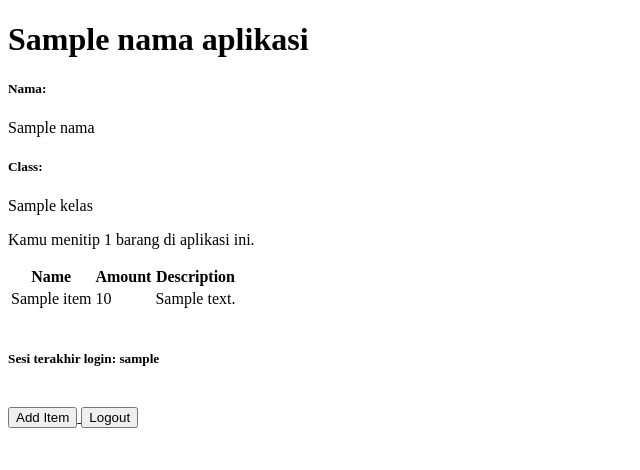
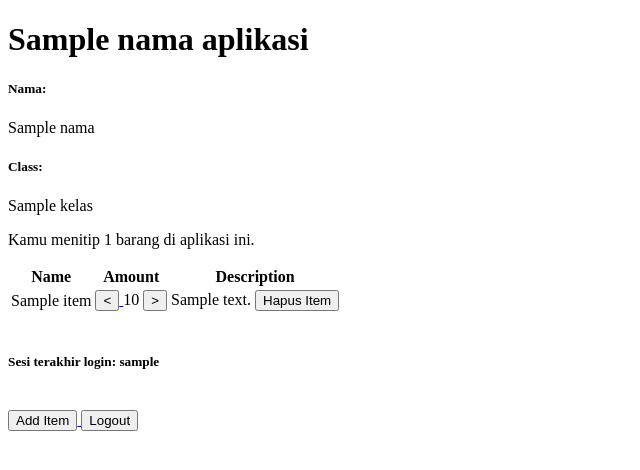
Before and after one commit to febrian-irv/nitip-barang, a Django app: template main/templates/main.html in a window 1280 px wide. Shown: the top 470 px of the page, without its empty margins (0-640 px from the left). Run offline with Django 4.2, Linux system fonts and the light colour scheme; tables that the repository leaves empty hold one stand-in row (values such as "Sample post"); the template is opened without the code that fills it: values that come from a table or form of the project are taken from there, most other values are stand-ins (such as "Sample title", 1, 10 or a date in 2020).

Commit message:
Selesai implementasi soal bonus tugas 4

```diff
--- a/main/templates/main.html
+++ b/main/templates/main.html
@@ -21,8 +21,27 @@
     {% for item in items %}
         <tr>
             <td>{{item.name}}</td>
-            <td>{{item.amount}}</td>
-            <td>{{item.description}}</td>
+            <td>
+            <a href="{% url 'main:substract_amount' item.id %}">
+                <button>
+                    &lt;
+                </button>
+            </a>
+            {{item.amount}}
+            <a href="{% url 'main:add_amount' item.id %}">
+                <button>
+                    &gt;
+                </button>
+            </a>
+            </td>
+            <td>
+                {{item.description}}
+                <a href="{% url 'main:delete_item' item.id %}">
+                    <button>
+                        Hapus Item
+                    </button>
+                </a>
+            </td>
         </tr>
     {% endfor %}
 </table>
--- a/main/urls.py
+++ b/main/urls.py
@@ -1,5 +1,5 @@
 from django.urls import path
-from main.views import show_main, add_item, show_xml, show_json, show_xml_by_id, show_json_by_id, register, login_user, logout_user
+from main.views import show_main, add_item, show_xml, show_json, show_xml_by_id, show_json_by_id, register, login_user, logout_user, add_amount, substract_amount, delete_item
 
 app_name = 'main'
 
@@ -13,4 +13,7 @@ urlpatterns = [
     path('register/', register, name='register'),
     path('login/', login_user, name='login'),
     path('logout/', logout_user, name='logout'),
+    path('add_amount/<int:id>', add_amount, name='add_amount'),
+    path('substract_amount/<int:id>', substract_amount, name='substract_amount'),
+     path('delete_item/<int:id>', delete_item, name='delete_item'),
 ]
```
Also changed, not shown: main/views.py (+19 -0 lines), README.md.
